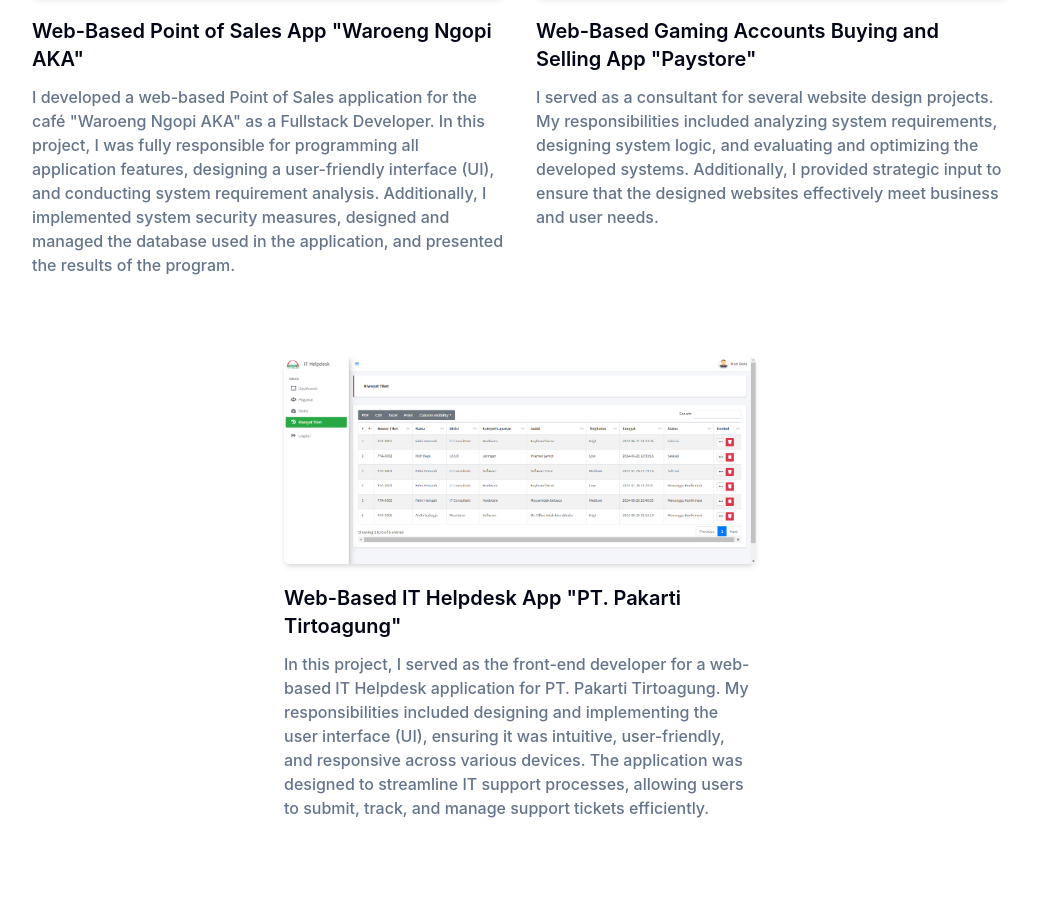
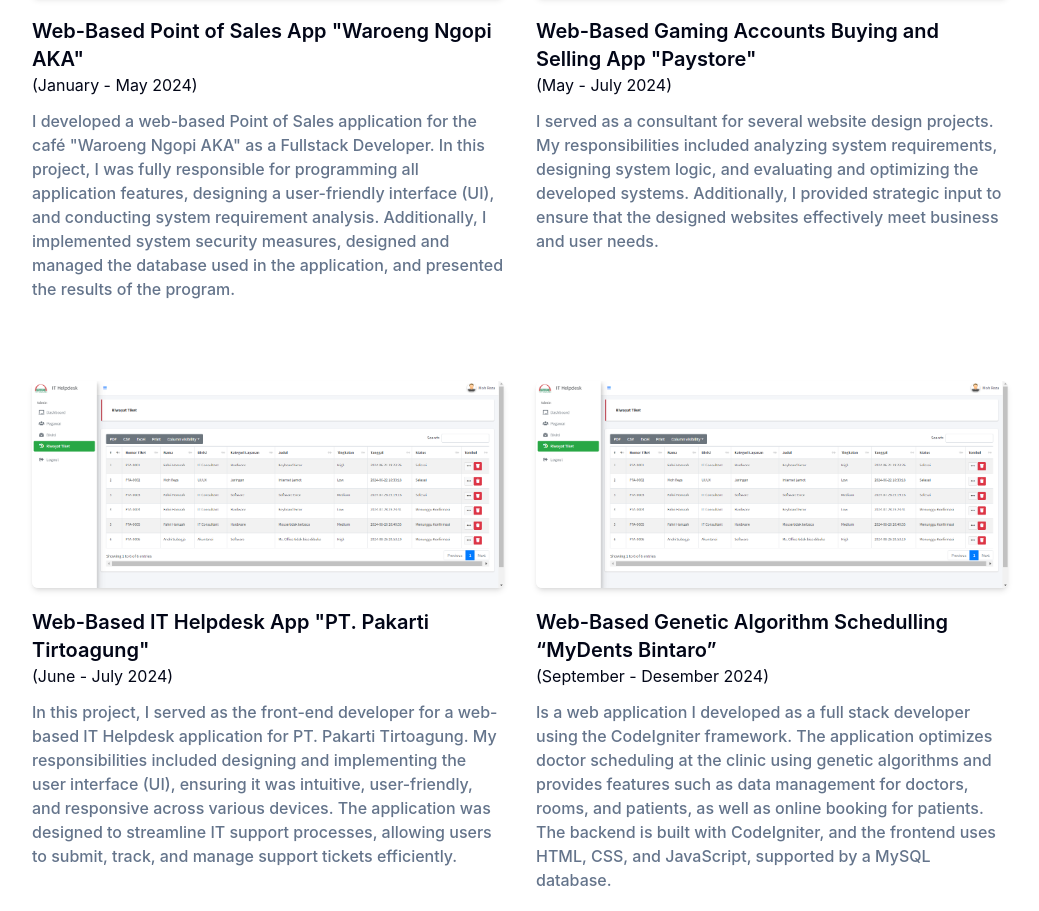
Before and after one commit to ojanafif/Portfolio-Fauzan, a website: page index.html in a window 1280 px wide. Shown: the part 2624-3535 px from the top of the page, without its empty margins (120-1159 px from the left). Drawn offline with Linux system fonts and the light colour scheme.

Commit message:
portfolio fauzan

```diff
--- a/index.html
+++ b/index.html
@@ -91,7 +91,7 @@
                         <span class="slideRight animate-slide-right block font-bold text-dark text-4xl mt-1 lg:text-5xl dark:text-white">
                             Fauzan Afif, S.Kom.</span></h1>
                     <h2 id="fadeIn" class="animate-fade-in font-medium text-secondary text-lt mb-5 lg:text-2xl">Web Developer | Web Designer | Bachelor's Degree in Information Systems | Fresh Graduate</h2>
-                    <a href="https://wa.me/+6285718671097" class="text-base font-semibold text-white
+                    <a href="https://wa.me/+6285718671097" target="_blank" class="text-base font-semibold text-white
                     bg-primary py-3 px-8 rounded-full hover:shadow-lg hover:opacity-80
                     transition duration-300 ease-in-out">Contact Me
                     </a>
@@ -252,8 +252,11 @@
                     <div class="rounded-md shadow-md overflow-hidden">
                         <img src="dist/img/Portfolio/AKAPOS.png" alt="Point of Sales" width="full">
                     </div>
-                    <h3 class="font-semibold text-xl text-dark mt-5 mb-3 dark:text-white">
+                    <h3 class="font-semibold text-xl text-dark mt-5 dark:text-white">
                         Web-Based Point of Sales App "Waroeng Ngopi AKA"
+                    </h3>
+                    <h3 class="text-m text-dark mb-3 dark:text-white">
+                        (January - May 2024)
                     </h3>
                     <p class="font-medium text-base text-secondary">
                         I developed a web-based Point of Sales application for the café
@@ -268,8 +271,11 @@
                     <div class="rounded-md shadow-md overflow-hidden">
                         <img src="dist/img/Portfolio/Paystore.png" alt="Gaming Accounts" width="full">
                     </div>
-                    <h3 class="font-semibold text-xl text-dark mt-5 mb-3 dark:text-white">
+                    <h3 class="font-semibold text-xl text-dark mt-5 dark:text-white">
                         Web-Based Gaming Accounts Buying and Selling App "Paystore"
+                    <h3 class="text-m text-dark mb-3 dark:text-white">
+                        (May - July 2024)
+                    </h3>
                     </h3>
                     <p class="font-medium text-base text-secondary">
                         I served as a consultant for several website design projects.
@@ -282,8 +288,11 @@
                     <div class="rounded-md shadow-md overflow-hidden">
                         <img src="dist/img/Portfolio/ITHepdesk.png" alt="IT Helpdesk" width="full">
                     </div>
-                    <h3 class="font-semibold text-xl text-dark mt-5 mb-3 dark:text-white">
+                    <h3 class="font-semibold text-xl text-dark mt-5 dark:text-white">
                         Web-Based IT Helpdesk App "PT. Pakarti Tirtoagung"
+                    <h3 class="text-m text-dark mb-3 dark:text-white">
+                        (June - July 2024)
+                    </h3>
                     </h3>
                     <p class="font-medium text-base text-secondary">
                         In this project, I served as the front-end developer for a web-based
@@ -292,6 +301,24 @@
                         ensuring it was intuitive, user-friendly, and responsive across various devices.
                         The application was designed to streamline IT support processes, allowing users to submit,
                         track, and manage support tickets efficiently.</p>
+                </div>
+                <div class="mb-12 p-4 md:w-1/2">
+                    <div class="rounded-md shadow-md overflow-hidden">
+                        <img src="dist/img/Portfolio/ITHepdesk.png" alt="IT Helpdesk" width="full">
+                    </div>
+                    <h3 class="font-semibold text-xl text-dark mt-5 dark:text-white">
+                        Web-Based Genetic Algorithm Schedulling “MyDents Bintaro”
+                    <h3 class="text-m text-dark mb-3 dark:text-white">
+                        (September - Desember 2024)
+                    </h3>
+                    <p class="font-medium text-base text-secondary">
+                        Is a web application I developed as a full stack developer
+                        using the CodeIgniter framework. The application optimizes doctor
+                        scheduling at the clinic using genetic algorithms and provides features
+                        such as data management for doctors, rooms, and patients,
+                        as well as online booking for patients. The backend is built with
+                        CodeIgniter, and the frontend uses HTML, CSS, and JavaScript,
+                        supported by a MySQL database.</p>
                 </div>
             </div>
         </div>
@@ -403,7 +430,7 @@
                     </a>
                 </div>
                 <p class="font-medium text-xs text-slate-400 text-center flex items-center justify-center space-x-2">
-                    Created by <strong class="text-primary">Fauzan Afif</strong> as a personal portfolio
+                    Created by <strong class="text-primary">Fauzan Afif </strong> as a personal portfolio
                     <svg role="img" width="20" fill="#06B6D4" viewBox="0 0 24 24" xmlns="http://www.w3.org/2000/svg">
                         <title>Tailwind CSS</title>
                         <path d="M12.001,4.8c-3.2,0-5.2,1.6-6,4.8c1.2-1.6,2.6-2.2,4.2-1.8c0.913,0.228,1.565,0.89,2.288,1.624 C13.666,10.618,15.027,12,18.001,12c3.2,0,5.2-1.6,6-4.8c-1.2,1.6-2.6,2.2-4.2,1.8c-0.913-0.228-1.565-0.89-2.288-1.624 C16.337,6.182,14.976,4.8,12.001,4.8z M6.001,12c-3.2,0-5.2,1.6-6,4.8c1.2-1.6,2.6-2.2,4.2-1.8c0.913,0.228,1.565,0.89,2.288,1.624 c1.177,1.194,2.538,2.576,5.512,2.576c3.2,0,5.2-1.6,6-4.8c-1.2,1.6-2.6,2.2-4.2,1.8c-0.913-0.228-1.565-0.89-2.288-1.624 C10.337,13.382,8.976,12,6.001,12z"/>
```
